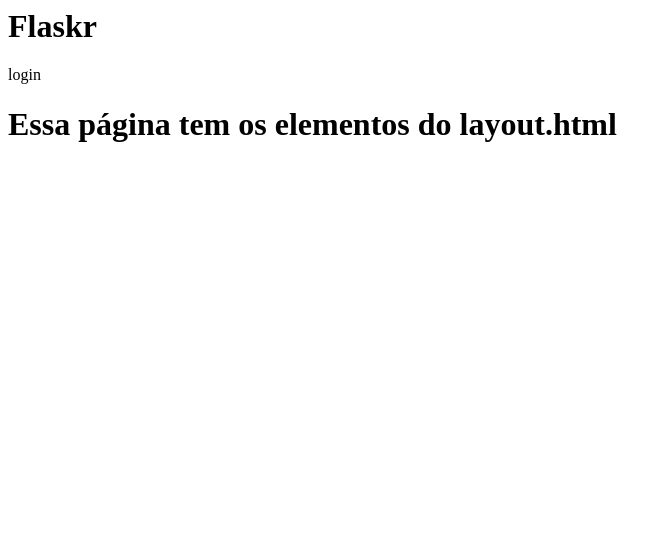
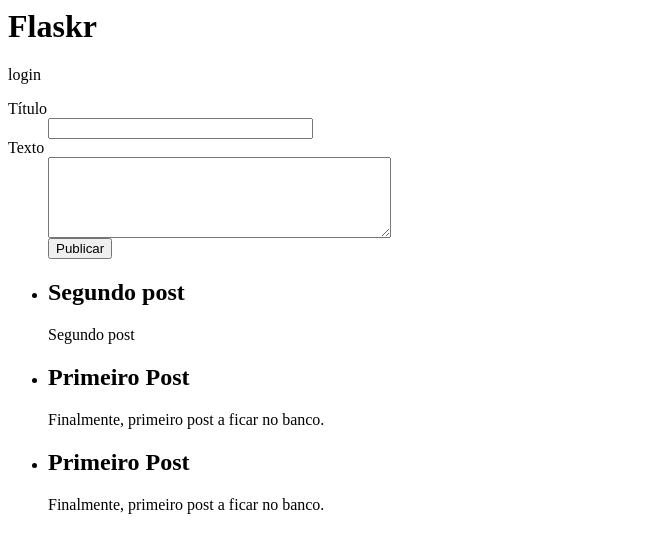
Before and after one commit to fredsalas87/Python-HTML-CSS-Project, a Flask app: page / in a window 1280 px wide. Shown: the top 553 px of the page, without its empty margins (0-670 px from the left). Run offline with Flask 2, Linux system fonts and the light colour scheme; data comes from the database, SQL or seed files in the repository; both versions use the stored data as it was after the commit.

Commit message:
Final update files

```diff
--- a/flaskr.py
+++ b/flaskr.py
@@ -1,5 +1,5 @@
 import sqlite3
-from flask import Flask, g, render_template
+from flask import Flask, g, render_template, request
 
 # Configurações
 
@@ -26,4 +26,14 @@ def after(exception):
 
 @app.route('/')
 def index():
+    sql = 'SELECT titulo, texto from entradas order by id desc'
+    cur = g.db.execute(sql)
+    entradas = [dict(titulo=titulo, texto=texto) for titulo, texto in cur.fetchall()]
+    return render_template('index.html', entradas=entradas)
+
+@app.route('/inserir', methods=['POST'])
+def inserir():
+    sql = "INSERT INTO entradas(titulo, texto) values (?, ?)"
+    g.db.execute(sql, [request.form['titulo'], request.form['texto']])
+    g.db.commit()
     return render_template('index.html')
--- a/templates/index.html
+++ b/templates/index.html
@@ -1,6 +1,26 @@
 {% extends 'layout.html' %}
 
-{% block body%}
-    <h1>Essa página tem os elementos do layout.html</h1>
+{% block body %}
 
-{% endblock%}
+    <form method="POST" action="/inserir">
+        <dl>
+            <dt>Título
+                <dd><input type="text" size="30" name="titulo"></dd>
+            </dt>
+            <dt>Texto
+                <dd><textarea rows="5" cols="40" name="texto"></textarea></dd>
+                <dd><input type="submit" value="Publicar"></dd>
+            </dt>
+
+        </dl>
+    </form>
+
+    <ul>
+        {% for entrada in entradas %}
+            <li><h2>{{ entrada.titulo }}</h2> {{ entrada.texto }}</li>
+        {% else %}
+            <p>Inacreditável, ainda não tem nenhum Post!!</p>
+        {% endfor %}
+    </ul>
+
+{% endblock %}
```
Also changed, not shown: flaskr.db.
